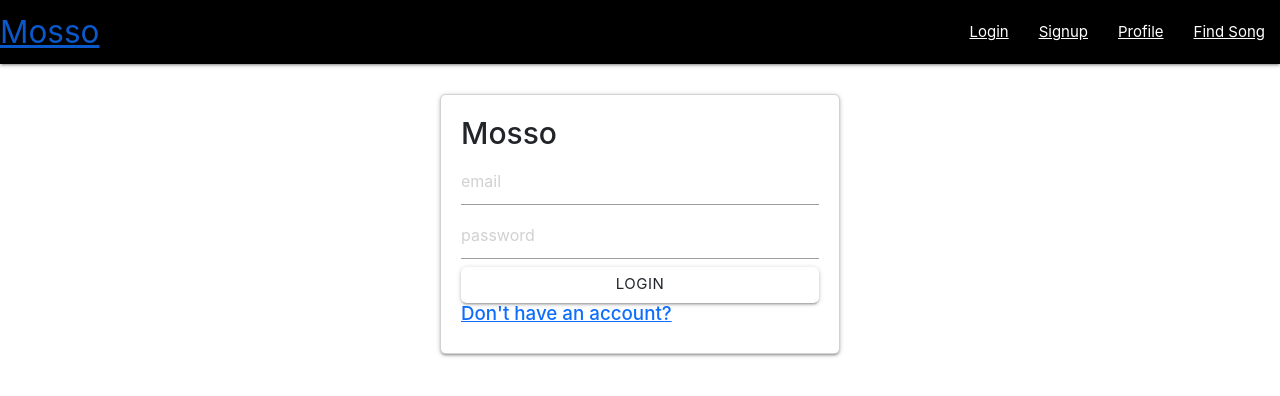
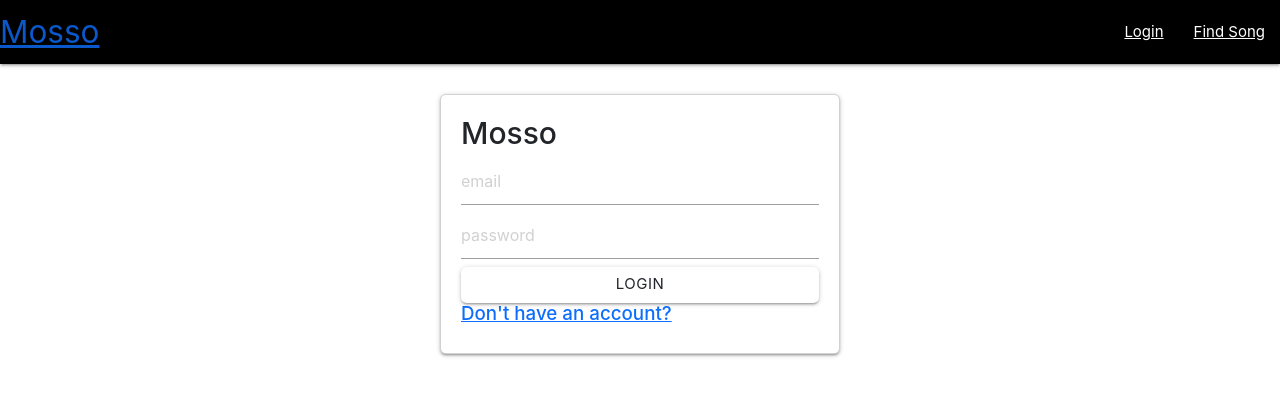
Before and after one commit to ZacariDigital/Mosso, a React (Create React App) app in the folder client/: page /login in a window 1280 px wide. Shown: the top 396 px of the page. Built offline with nearby package versions, Linux system fonts and the light colour scheme.

Commit message:
fixing usercontext

```diff
--- a/client/src/components/Navbar.js
+++ b/client/src/components/Navbar.js
@@ -7,16 +7,17 @@ const NavBar = ()=>{
     if(state){
       return[
         <li><Link to="/profile">Profile</Link></li>,
-        <li><Link to="/findsong">Find Song</Link></li>
+        <li><Link to="/findsong">Find Song</Link></li>,
+        <Link to={"/home"}className="brand-logo left">Mosso</Link>
+
 
       ]
 
     }else{
       return [
         <li><Link to="/login">Login</Link></li>,
-        <li><Link to="/signup">Signup</Link></li>,
-        <li><Link to="/profile">Profile</Link></li>,
-        <li><Link to="/findsong">Find Song</Link></li>
+        <li><Link to="/findsong">Find Song</Link></li>,
+
 
       ]
 
--- a/client/src/screens/Home.js
+++ b/client/src/screens/Home.js
@@ -1,7 +1,8 @@
 import React from 'react';
 import{
     MapContainer,
-    TileLayer
+    TileLayer,
+    Marker
 } from 'react-leaflet';
 import 'leaflet/dist/leaflet.css';
 
@@ -13,10 +14,19 @@ const Home = () =>{
         center = {center}
         zoom={10}
         style={{width:'100vw', height:'100vw'}}
+        >
+            <TileLayer
+            url="https://api.maptiler.com/maps/toner-v2/256/{z}/{x}/{y}.png?key=TCgSFQwZ9xLlJlM6Kazk"
+            attribution='<a href="https://www.maptiler.com/copyright/" target="_blank">&copy; MapTiler</a> <a href="https://www.openstreetmap.org/copyright" target="_blank">&copy; OpenStreetMap contributors</a>'
+
+
+            >
+            </TileLayer>
+
+        </MapContainer>
 
 
 
-        />
     )
 }
 
```
